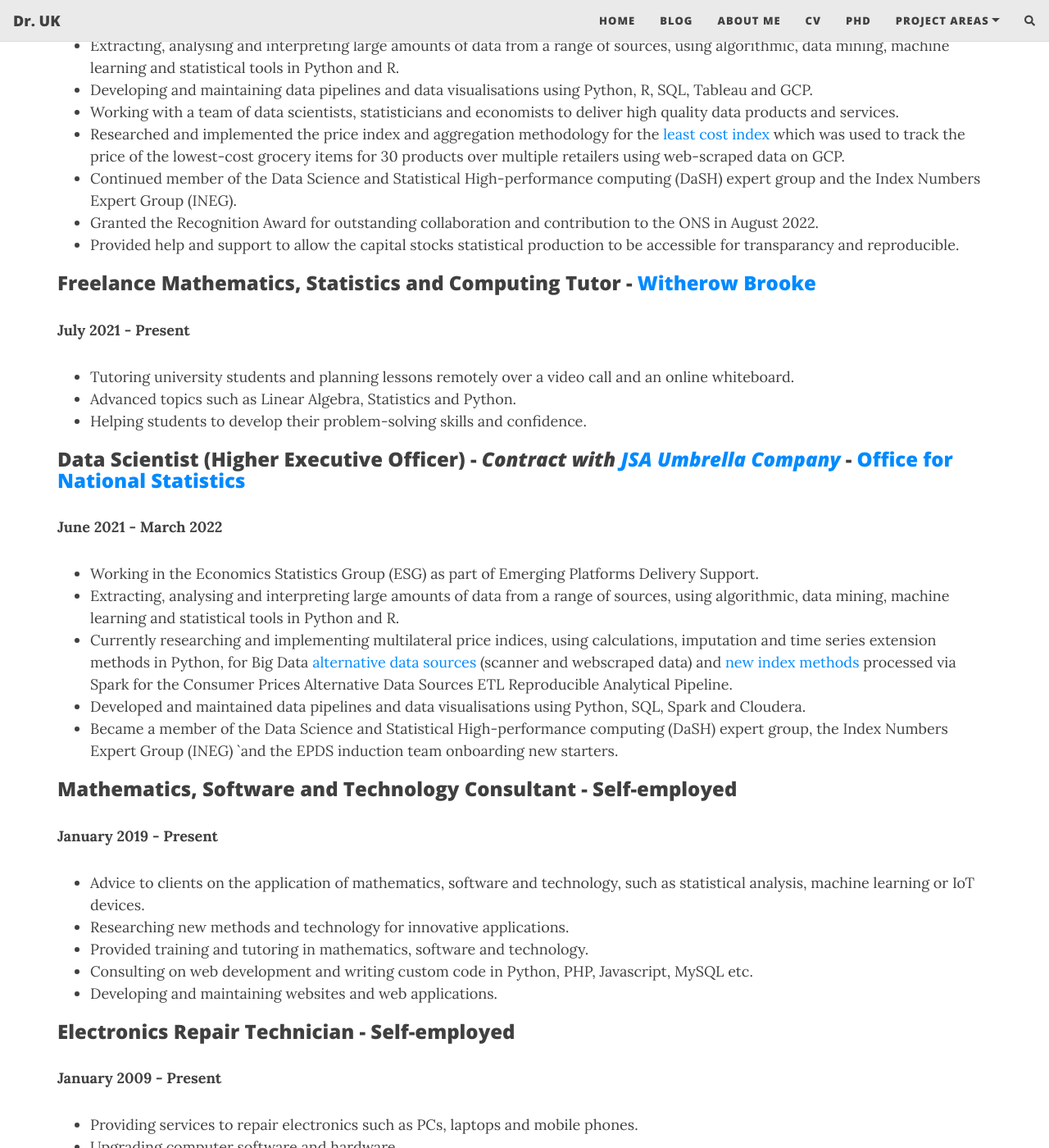
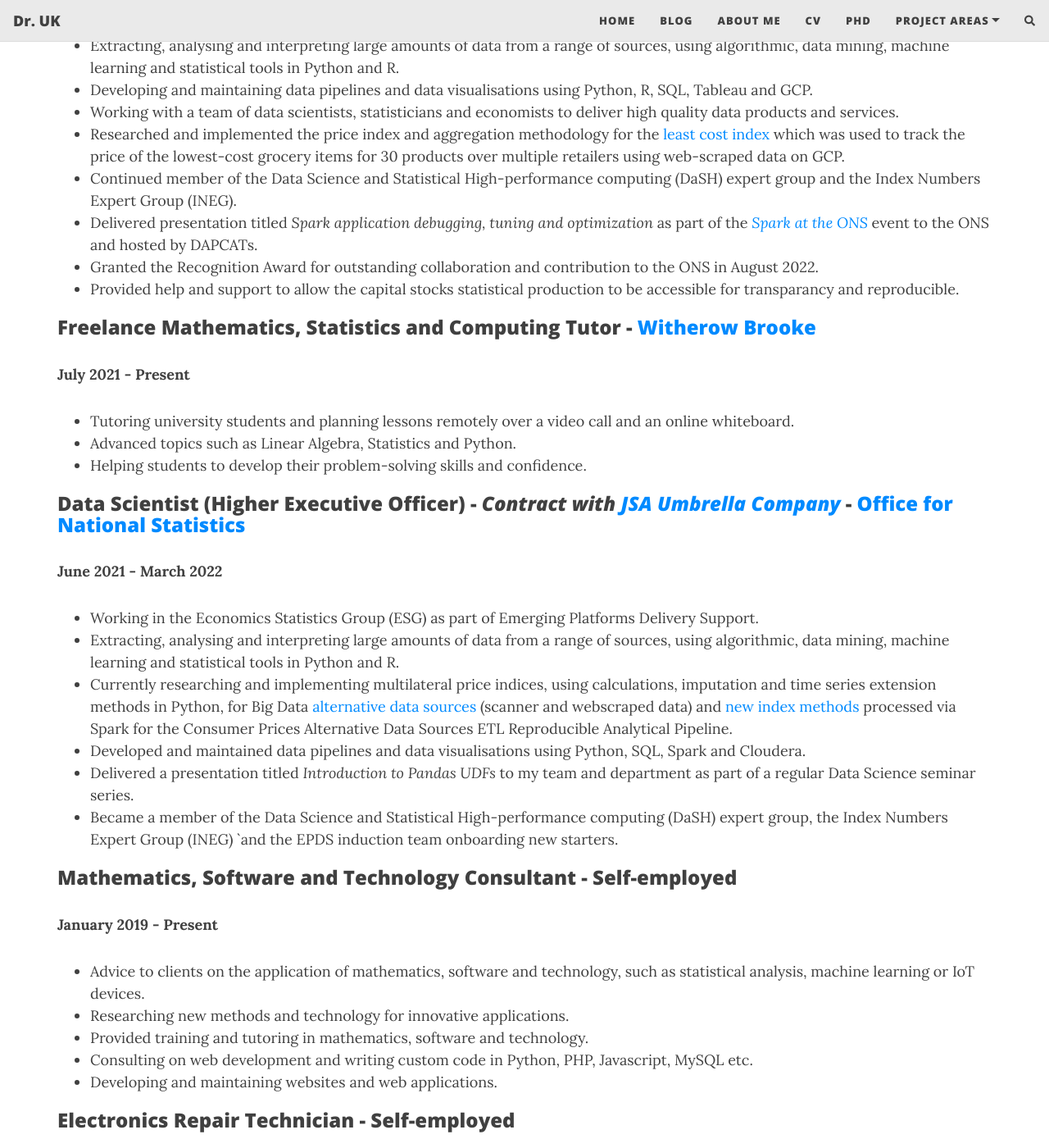
Before and after one commit to drrobotk/drrobotk.github.io, a Jekyll site: the page built from cv.md, in a window 1280 px wide and 1400 px high, scrolled down 2256 px. Shown: the whole window at 82% size. Built offline with Jekyll 4.4.1, drawn with Linux system fonts in a browser that asks for light colours; nearby versions of some CDN libraries; comment, search, counter and statistics services are not loaded.

Commit message:
Update cv.

```diff
--- a/cv.md
+++ b/cv.md
@@ -69,6 +69,7 @@
 -   Working with a team of data scientists, statisticians and economists to deliver high quality data products and services.
 -   Researched and implemented the price index and aggregation methodology for the [least cost index](https://www.ons.gov.uk/economy/inflationandpriceindices/articles/trackingthelowestcostgroceryitemsukexperimentalanalysis/april2021toapril2022) which was used to track the price of the lowest-cost grocery items for 30 products over multiple retailers using web-scraped data on GCP.
 -   Continued member of the Data Science and Statistical High-performance computing (DaSH) expert group and the Index Numbers Expert Group (INEG).
+-   Delivered presentation titled *Spark application debugging, tuning and optimization* as part of the [*Spark at the ONS*](https://best-practice-and-impact.github.io/ons-spark/intro.html) event to the ONS and hosted by DAPCATs.
 -   Granted the Recognition Award for outstanding collaboration and contribution to the ONS in August 2022.
 -   Provided help and support to allow the capital stocks statistical production to be accessible for transparancy and reproducible.
 
@@ -86,6 +87,7 @@
 -   Extracting, analysing and interpreting large amounts of data from a range of sources, using algorithmic, data mining, machine learning and statistical tools in Python and R.
 -   Currently researching and implementing multilateral price indices, using calculations, imputation and time series extension methods in Python, for Big Data [alternative data sources](https://www.ons.gov.uk/economy/inflationandpriceindices/articles/introducingalternativedataintoconsumerpricestatisticsaggregationandweights/2021-11-09) (scanner and webscraped data) and [new index methods](https://www.ons.gov.uk/economy/inflationandpriceindices/articles/newindexnumbermethodsinconsumerpricestatistics/2020-09-01) processed via Spark for the Consumer Prices Alternative Data Sources ETL Reproducible Analytical Pipeline.
 -   Developed and maintained data pipelines and data visualisations using Python, SQL, Spark and Cloudera.
+-   Delivered a presentation titled *Introduction to Pandas UDFs* to my team and department as part of a regular Data Science seminar series.
 -   Became a member of the Data Science and Statistical High-performance computing (DaSH) expert group, the Index Numbers Expert Group (INEG) \`and the EPDS induction team onboarding new starters.
 
 ### **Mathematics, Software and Technology Consultant** - Self-employed
```
